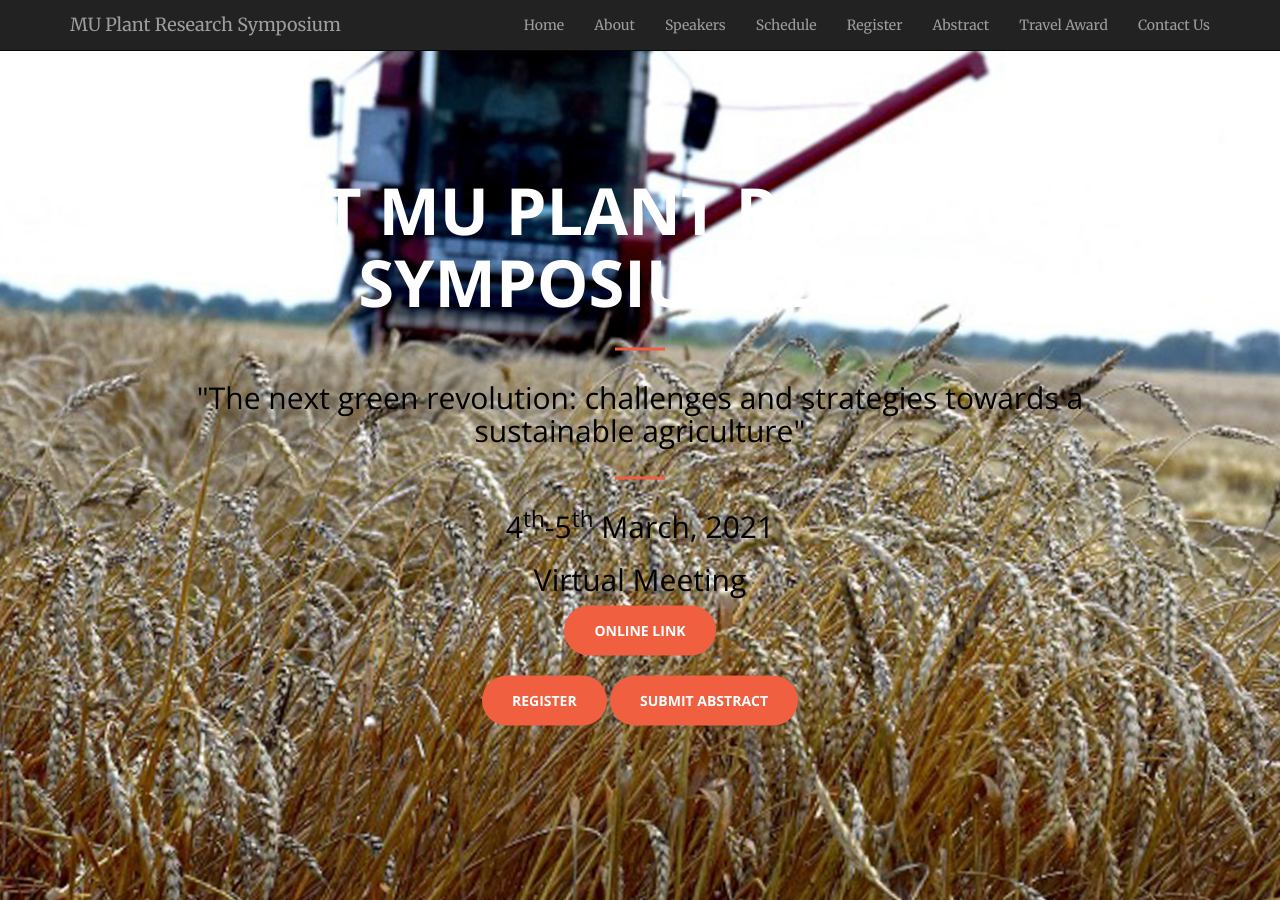
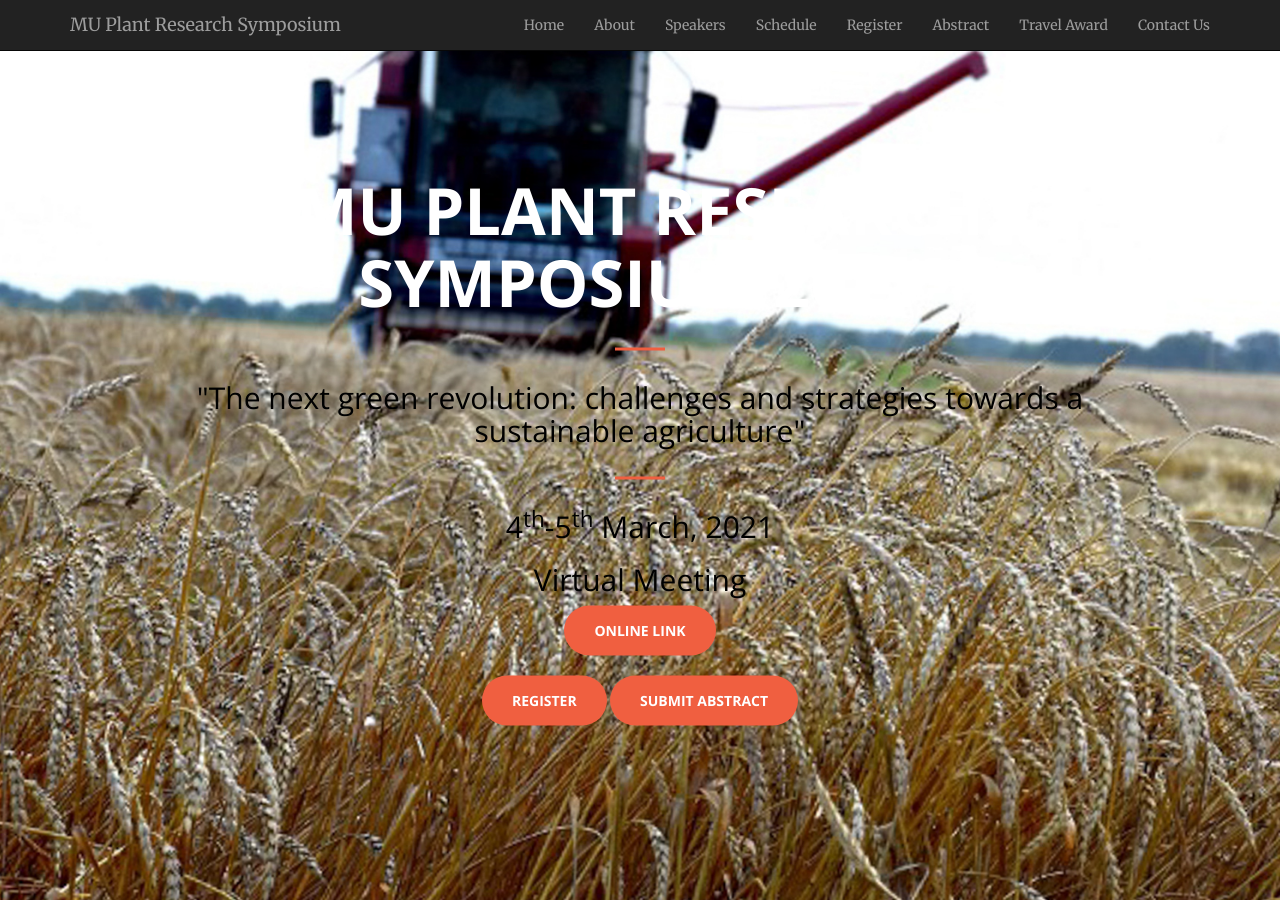
Before and after one commit to mupioneersymposium/mupioneersymposium.github.io, a Jekyll site: the page built from index.html, in a window 1280 px wide and 900 px high. Built offline with Jekyll 4.4.1, drawn with Linux system fonts in a browser that asks for light colours.

Commit message:
Update header.html

```diff
--- a/_includes/header.html
+++ b/_includes/header.html
@@ -1,7 +1,7 @@
 <header>
     <div class="header-content">
         <div class="header-content-inner">
-                <h1 style="color:white; background-color:gray-dark;">Test MU Plant Research Symposium 2021</h1>
+                <h1 style="color:white; background-color:gray-dark;">MU Plant Research Symposium 2021</h1>
                 <hr>
                 <h2 style="color:black;">"The next green revolution: challenges and strategies towards a sustainable agriculture"</h2>
                 <hr>
```
